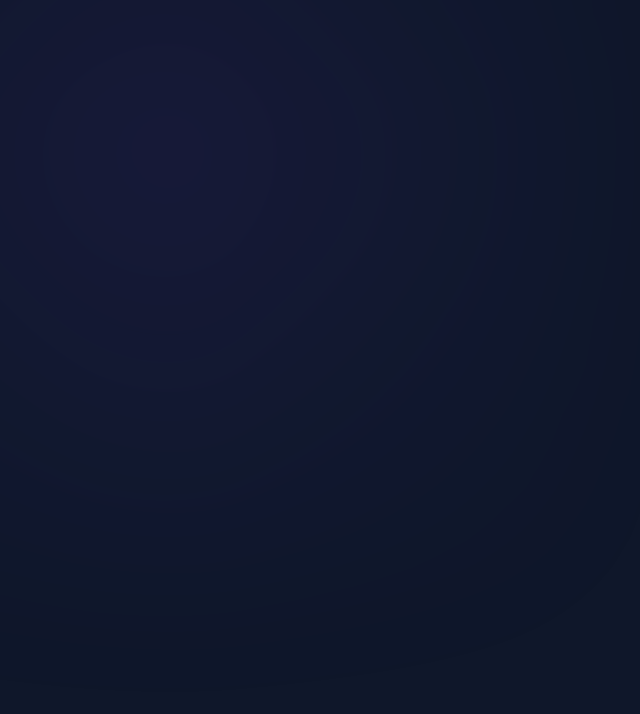
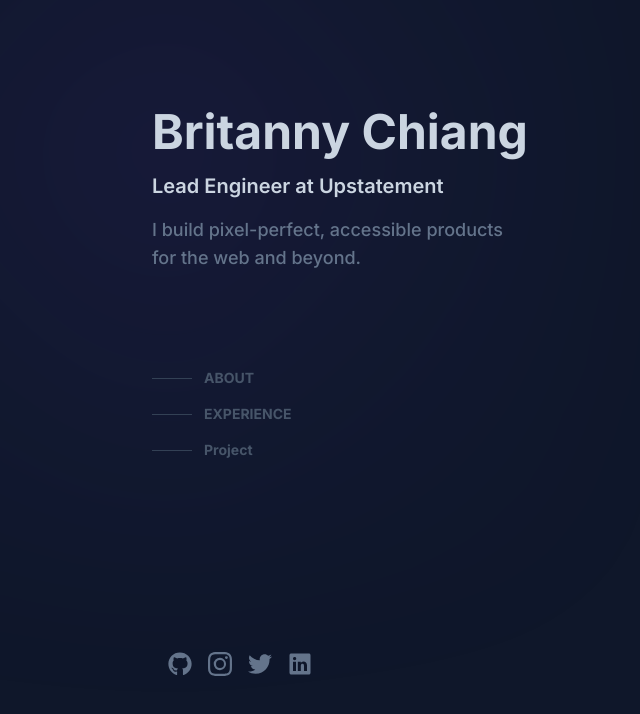
Before and after one commit to professor-12/ProfessorPortfoilio, a Next.js app: page / in a window 1280 px wide. Shown: the top 714 px of the page, without its empty margins (24-664 px from the left). Built offline with nearby package versions, Linux system fonts and the light colour scheme.

Commit message:
Created NavLinks and Footer

```diff
--- a/package.json
+++ b/package.json
@@ -12,7 +12,8 @@
     "framer-motion": "^10.18.0",
     "next": "14.0.4",
     "react": "^18",
-    "react-dom": "^18"
+    "react-dom": "^18",
+    "react-icons": "^5.0.1"
   },
   "devDependencies": {
     "@types/node": "^20",
--- /dev/null
+++ b/src/app/components/Footer.tsx
@@ -0,0 +1,14 @@
+import { BsInstagram } from "react-icons/bs";
+import { FaGithub } from "react-icons/fa6";
+import { FaTwitter } from "react-icons/fa";
+import { IoLogoLinkedin } from "react-icons/io5";
+const Footer = () => {
+      return <div className="flex space-x-4 pt-28 p-4">
+          <div><FaGithub className="text-2xl text-slate-500 cursor-pointer hover:text-white"/></div>
+          <div><BsInstagram className="text-2xl text-slate-500 cursor-pointer hover:text-white"/></div>
+          <div><FaTwitter className="text-2xl text-slate-500 cursor-pointer hover:text-white"/></div>
+          <div><IoLogoLinkedin className="text-2xl text-slate-500 cursor-pointer hover:text-white"/></div>
+    </div>;
+};
+
+export default Footer;
--- a/src/app/components/Navigation/Header.tsx
+++ b/src/app/components/Navigation/Header.tsx
@@ -0,0 +1,28 @@
+import Footer from "../Footer";
+import NavLinks from "./NavLinks";
+
+
+const Header = () => {
+    return (
+        <div>
+            <div className="space-y-4 text-slate-300">
+                <h1 className="text-5xl font-bold ">Britanny Chiang</h1>
+                <p className="text-xl font-semibold">
+                    Lead Engineer at Upstatement
+                </p>
+                <p className="text-slate-500 mt-12 text-lg font-medium">
+                    I build pixel-perfect, accessible products <br /> for the
+                    web and beyond.
+                </p>
+            </div>
+            <div className="mt-[6rem]">
+                <NavLinks />
+                </div>
+                <div className="mt-[5rem]">
+                     <Footer></Footer>
+                </div>
+        </div>
+    );
+};
+
+export default Header;
--- /dev/null
+++ b/src/app/components/Navigation/NavLinks.tsx
@@ -0,0 +1,43 @@
+import React from "react";
+import  Link  from "next/link"
+const NavLinks = () => {
+    return (
+        <ul className="space-y-4 text-slate-300 text-sm font-bold">
+            <Link
+                href="#about"
+                className="flex group cursor-pointer space-x-3  items-center"
+            >
+                <span className="flex items-end">
+                    <span className="bg-slate-700 h-[.1px] group-hover:bg-slate-400 group-hover:w-[80px] transition-all duration-500 cursor-pointer   w-[40px] p-[.1px]" />
+                </span>{" "}
+                <span className="text-slate-600 group-hover:text-slate-300 transition-all duration-500">
+                    ABOUT
+                </span>
+            </Link>
+            <Link
+                href="#experince"
+                className="flex group cursor-pointer space-x-3  items-center"
+            >
+                <span className="flex items-end">
+                    <span className="bg-slate-700 h-[.1px] group-hover:bg-slate-400 group-hover:w-[80px] transition-all duration-500 cursor-pointer   w-[40px] p-[.1px]" />
+                </span>{" "}
+                <span className="text-slate-600 group-hover:text-slate-300 transition-all duration-500">
+                    EXPERIENCE
+                </span>
+            </Link>
+            <Link
+                href="#project"
+                className="flex group cursor-pointer space-x-3  items-center"
+            >
+                <span className="flex items-end">
+                    <span className="bg-slate-700 h-[.1px] group-hover:bg-slate-400 group-hover:w-[80px] transition-all duration-500 cursor-pointer   w-[40px] p-[.1px]" />
+                </span>{" "}
+                <span className="text-slate-600 group-hover:text-slate-300 transition-all duration-500">
+                    Project
+                </span>
+            </Link>
+        </ul>
+    );
+};
+
+export default NavLinks;
--- a/src/app/components/PointerGradient.tsx
+++ b/src/app/components/PointerGradient.tsx
@@ -1,13 +1,11 @@
-"use client";
-
-import { useState } from "react";
-
 const PointerGradient = ({ position }: any) => {
     return (
-        <div
-            style={{ left: position.x - 24, top: position.y - 24 }}
-            className="h-[12rem] w-[12rem] blur-[180px] absolute top-12 left-0 bg-gradient-to-tr from-[#1d4ed826] to-violet-600"
-        />
+        <div>
+            <div
+                style={{ left: position.x - 24, top: position.y - 24 }}
+                className="h-[12rem]  w-[12rem] blur-[180px] absolute bg-gradient-to-tr from-[#1d4ed826] to-violet-600"
+            />
+        </div>
     );
 };
 
--- a/src/app/page.tsx
+++ b/src/app/page.tsx
@@ -1,6 +1,7 @@
 "use client";
 import { MouseEvent, useState } from "react";
 import PointerGradient from "./components/PointerGradient";
+import Header from "./components/Navigation/Header";
 
 const Home = () => {
     const [position, setPosition] = useState({ x: 100, y: 100 });
@@ -11,9 +12,18 @@ const Home = () => {
         console.log(position);
     };
     return (
-        <div className="w-full h-screen overflow-hidden" onMouseMove={(e) => handleChange(e)}>
+        <>
             <PointerGradient position={position} />
-        </div>
+            <div
+                className="w-full relative z-30 h-screen overflow-hidden"
+                onMouseMove={(e) => handleChange(e)}
+            >
+                <div className="w-[80%] z-20  mx-auto p-12 h-full items-center  flex">
+                    <Header />
+                    <main className="overflow-y-auto"></main>
+                </div>
+            </div>
+        </>
     );
 };
 
```
Also changed, not shown: 1 other file (tests, documents, lock files or other folders).
